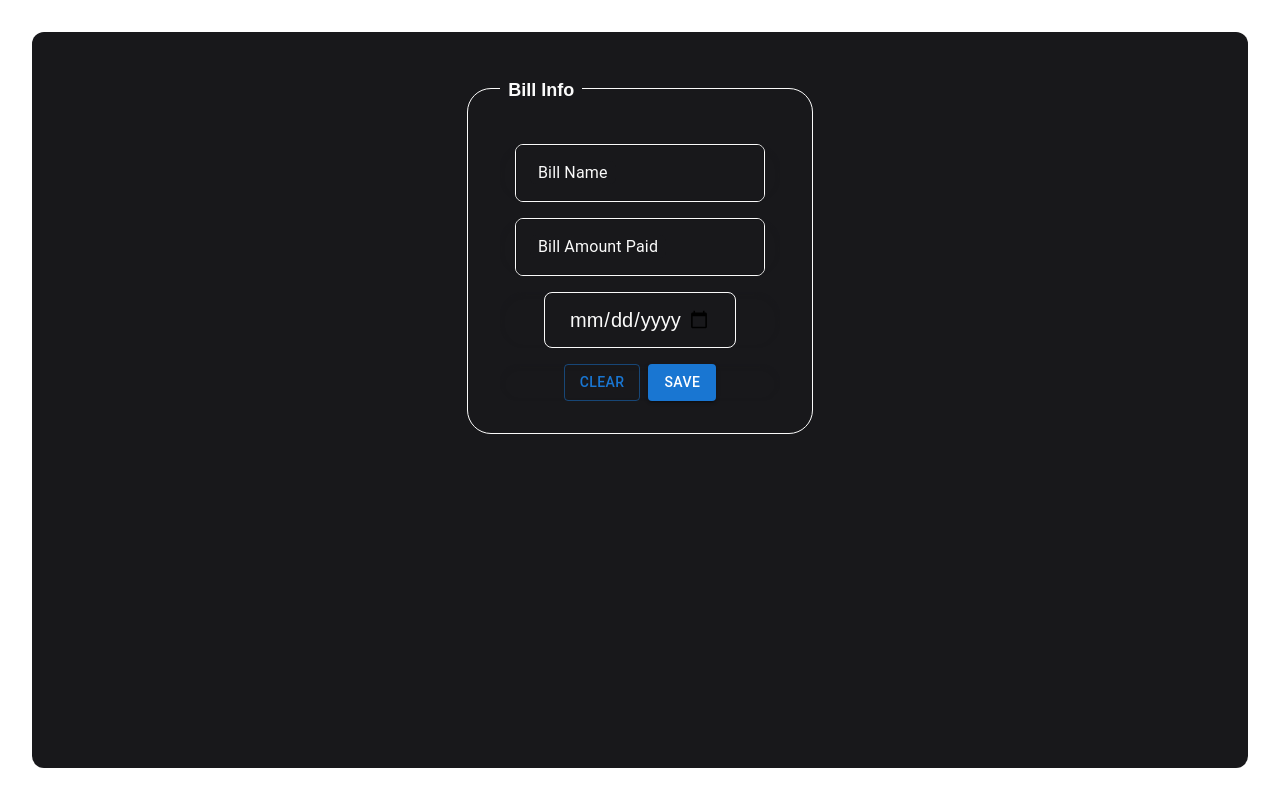
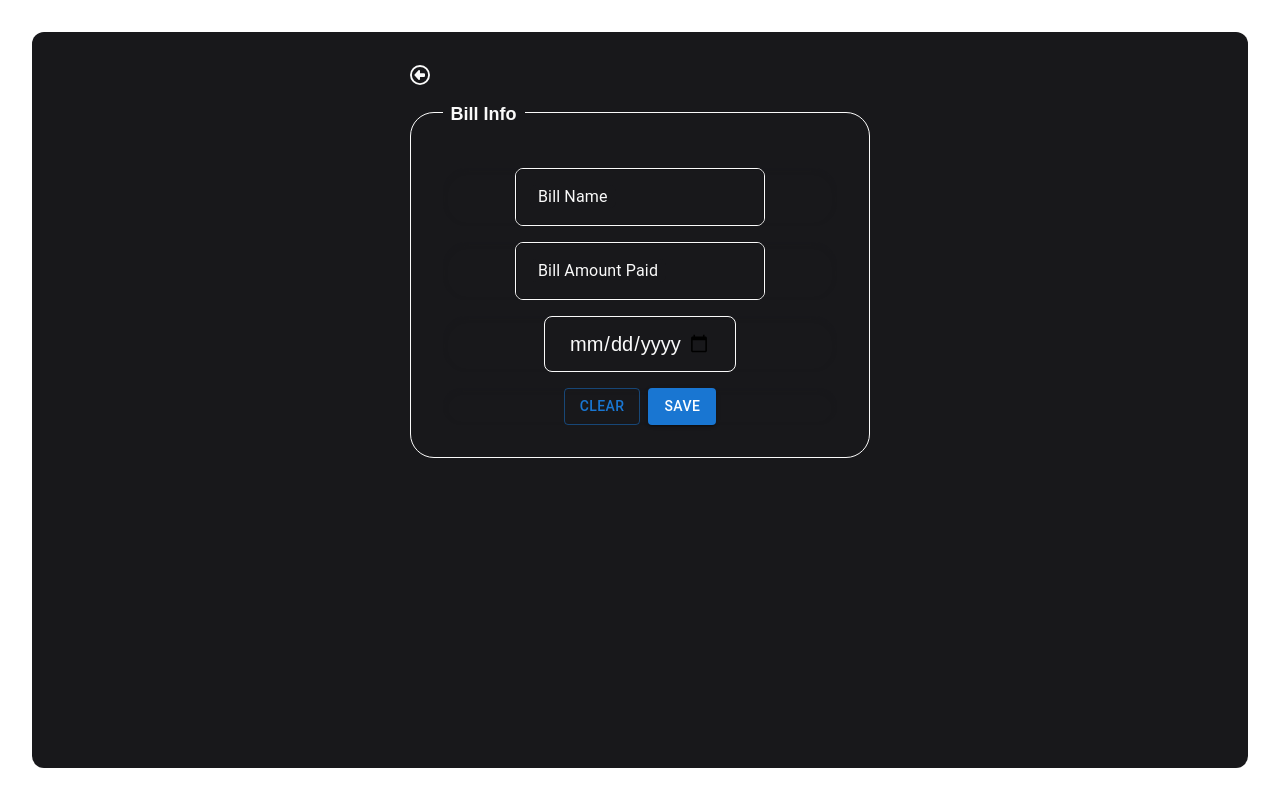
Before and after one commit to ranemihirk/bill-distributor, a Next.js app: page /bills/1 in a window 1280 px wide. Built offline with nearby package versions, Linux system fonts and the light colour scheme.

Commit message:
Added a back button on the add/edit bill page

```diff
--- a/app/bills/[bill_id]/page.tsx
+++ b/app/bills/[bill_id]/page.tsx
@@ -11,8 +11,10 @@ import AccordionDetails from "@mui/material/AccordionDetails";
 import TextField from "@mui/material/TextField";
 import Button from "@mui/material/Button";
 
+import Link from "next/link";
+
 import { FontAwesomeIcon } from "@fortawesome/react-fontawesome";
-import { faPenToSquare } from "@fortawesome/free-regular-svg-icons/faPenToSquare";
+import { faArrowAltCircleLeft } from "@fortawesome/free-regular-svg-icons/faArrowAltCircleLeft";
 import { faCaretSquareDown } from "@fortawesome/free-regular-svg-icons/faCaretSquareDown";
 
 import BillToUserInfo from "./BillToUserInfo";
@@ -119,7 +121,15 @@ export default function BillPage({
   return (
     <div className="bg-dark rounded-xl py-4 lg:p-8 h-full overflow-hidden overflow-y-auto scroll-smooth">
       <div className="flex justify-center mb-4 lg:mb-8">
-        <fieldset className="flex justify-center flex-wrap lg:w-[30%] gap-2 lg:gap-4 border border-light rounded-3xl p-4 lg:p-8 mx-4 lg:mx-0">
+        <div className="lg:w-[40%]">
+          <Link href="/bills">
+            <FontAwesomeIcon
+              icon={faArrowAltCircleLeft}
+              className="text-light"
+              size="lg"
+            />
+          </Link>
+          <fieldset className="flex justify-center flex-wrap gap-2 lg:gap-4 border border-light rounded-3xl p-4 lg:p-8 mx-4 lg:mx-0">
             <legend className="text-light bg-dark p-2 font-bold text-2xl">
               {billTitle != "" && `${billTitle} -`}{" "}
               <span className="text-lg">Bill Info</span>
@@ -223,6 +233,7 @@ export default function BillPage({
             </div>
           </fieldset>
         </div>
+      </div>
       {currentBill && Object.keys(currentBill).length > 0 && (
         <>
           <div className="lg:rounded-3xl bg-light lg:p-4 shadow-inner shadow-dark/50">
```
Lines whose indentation alone changed are shown as unchanged.
